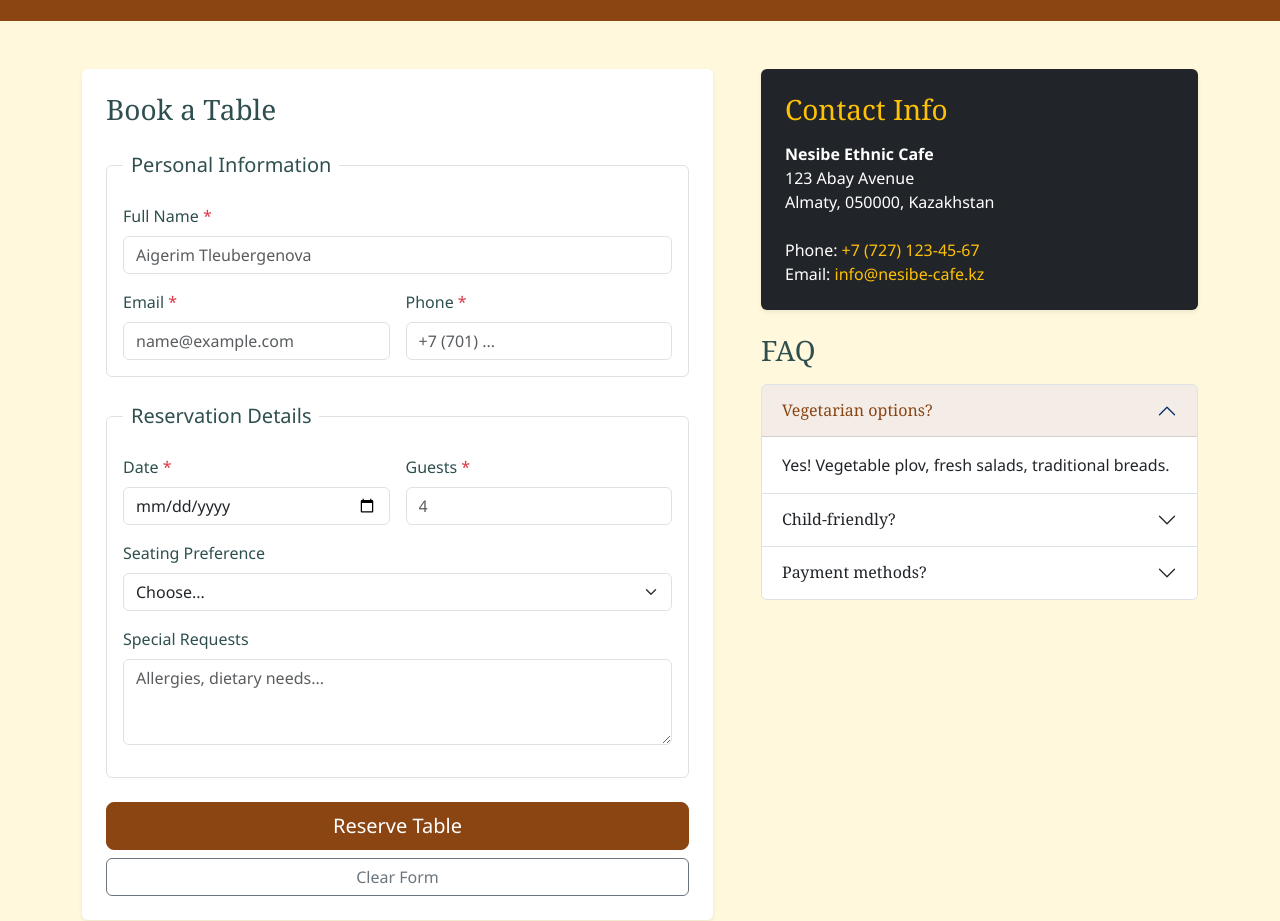
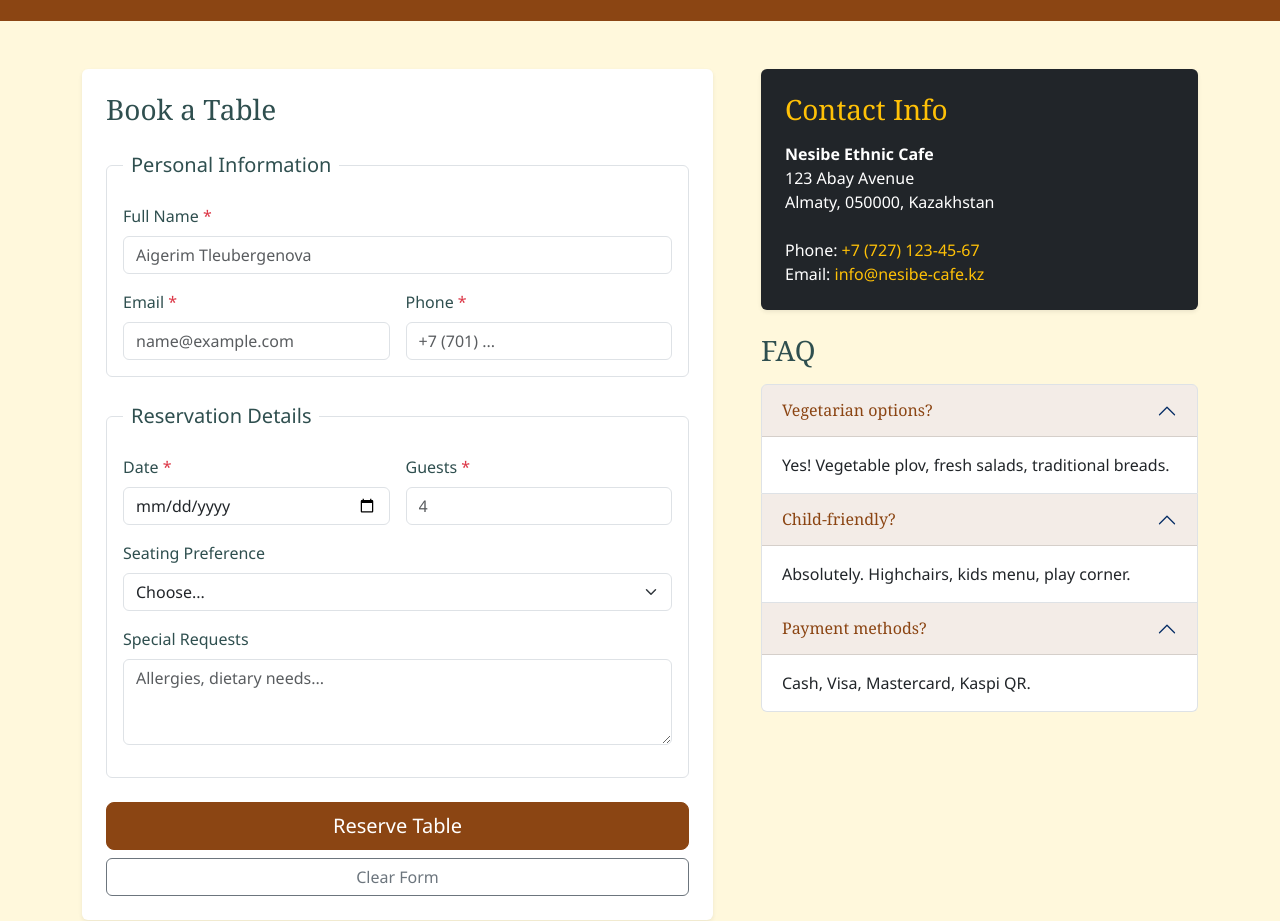
Before and after one commit to rayleighgabann-cpu/WEB_Assignment3, a plain HTML site: page contact.html in a window 1280 px wide. Shown: the part 179-1100 px from the top of the page. Drawn offline with nearby package versions, Linux system fonts and the light colour scheme.

Commit message:
java script

```diff
--- a/contact.html
+++ b/contact.html
@@ -129,21 +129,21 @@
                     </div>
                     <div class="accordion-item">
                         <h3 class="accordion-header">
-                            <button class="accordion-button collapsed" type="button" data-bs-toggle="collapse" data-bs-target="#faq2">
+                            <button class="accordion-button collapse show" type="button" data-bs-toggle="collapse" data-bs-target="#faq2">
                                 Child-friendly?
                             </button>
                         </h3>
-                        <div id="faq2" class="accordion-collapse collapse" data-bs-parent="#faqAccordion">
+                        <div id="faq2" class="accordion-collapse collapse show" data-bs-parent="#faqAccordion">
                             <div class="accordion-body">Absolutely. Highchairs, kids menu, play corner.</div>
                         </div>
                     </div>
                     <div class="accordion-item">
                         <h3 class="accordion-header">
-                            <button class="accordion-button collapsed" type="button" data-bs-toggle="collapse" data-bs-target="#faq3">
+                            <button class="accordion-button collapse show" type="button" data-bs-toggle="collapse" data-bs-target="#faq3">
                                 Payment methods?
                             </button>
                         </h3>
-                        <div id="faq3" class="accordion-collapse collapse" data-bs-parent="#faqAccordion">
+                        <div id="faq3" class="accordion-collapse collapse show" data-bs-parent="#faqAccordion">
                             <div class="accordion-body">Cash, Visa, Mastercard, Kaspi QR.</div>
                         </div>
                     </div>
@@ -161,6 +161,6 @@
     </div>
 </footer>
 
-<script src="https://cdn.jsdelivr.net/npm/bootstrap@5.3.3/dist/js/bootstrap.bundle.min.js"></script>
+
 </body>
 </html>
```
Also changed, not shown: about.html (+3 -3 lines).
